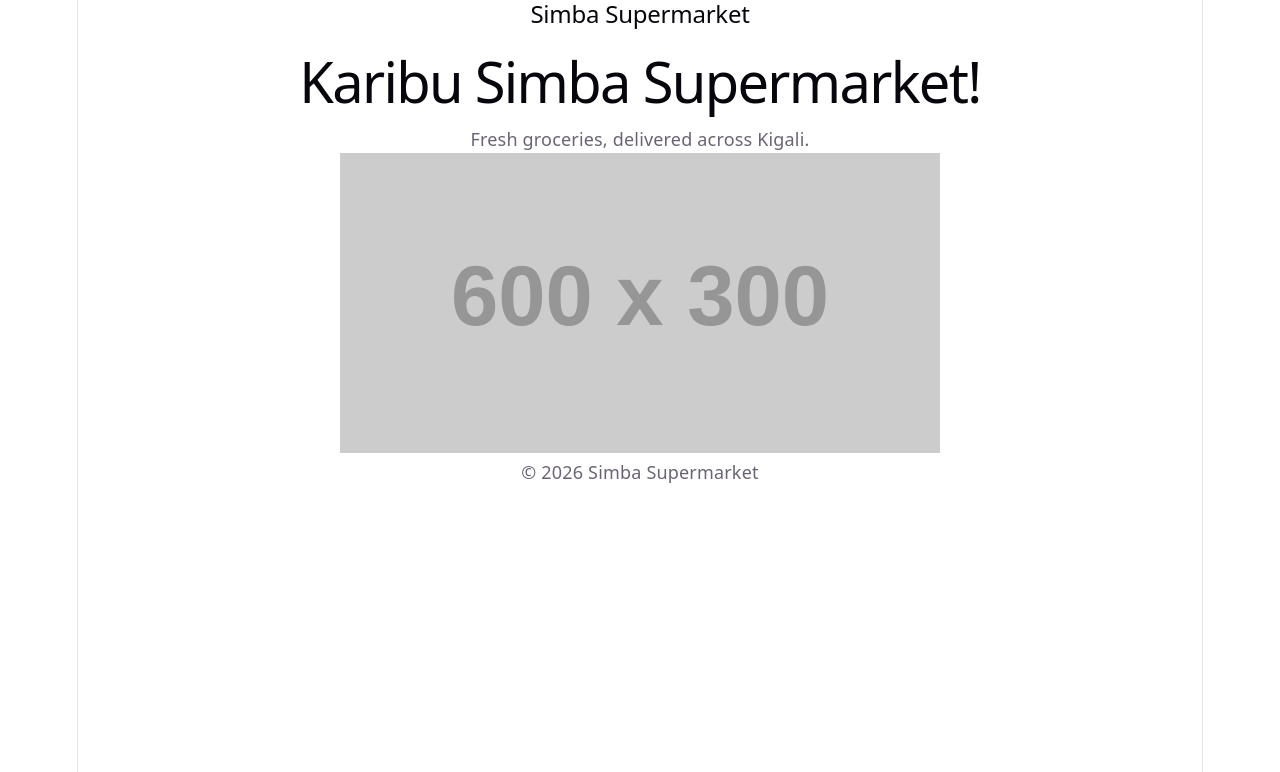
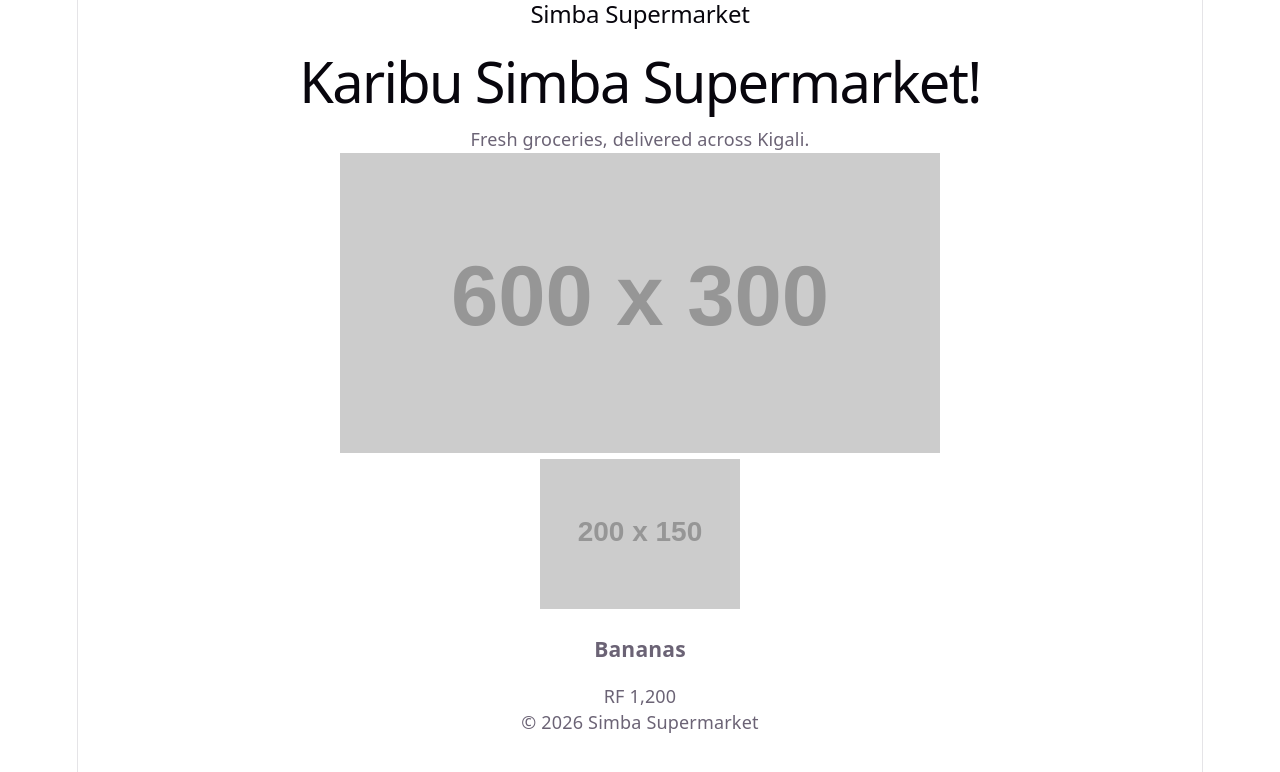
Before and after one commit to AlphaMugisha/react-app, a React (Vite) app: page / in a window 1280 px wide. Shown: the top 772 px of the page. Built offline with nearby package versions, Linux system fonts and the light colour scheme.

Commit message:
adding another part

```diff
--- a/src/App.css
+++ b/src/App.css
@@ -182,3 +182,20 @@
     border-right-color: var(--border);
   }
 }
+.product-card {
+  width: 200px;
+  padding: 10px;
+  border: 1px solid #ddd;
+  border-radius: 10px;
+  text-align: center;
+  margin: 20px auto;
+}
+
+.product-card img {
+  width: 100%;
+  border-radius: 8px;
+}
+
+.product-card h3 {
+  margin: 10px 0 5px;
+}
--- a/src/App.jsx
+++ b/src/App.jsx
@@ -1,12 +1,17 @@
 import Header from "./components/Header";
 import Hero from "./components/Hero";
 import Footer from "./components/Footer";
+import ProductCard from "./components/ProductCard";
+import products from "./data/Products";
 
 function App() {
   return (
     <>
       <Header />
       <Hero />
+
+      <ProductCard product={products[0]} />
+
       <Footer />
     </>
   );
--- /dev/null
+++ b/src/components/ProductCard.jsx
@@ -0,0 +1,18 @@
+function ProductCard({ product }) {
+  const { name, price, image } = product;
+
+  const formattedPrice = new Intl.NumberFormat("en-RW", {
+    style: "currency",
+    currency: "RWF",
+  }).format(price);
+
+  return (
+    <div className="product-card">
+      <img src={image} alt={name} />
+      <h3>{name}</h3>
+      <p>{formattedPrice}</p>
+    </div>
+  );
+}
+
+export default ProductCard;
--- /dev/null
+++ b/src/data/Products.js
@@ -0,0 +1,10 @@
+const products = [
+  {
+    id: 1,
+    name: "Bananas",
+    price: 1200,
+    image: "https://placehold.co/200x150"
+  }
+];
+
+export default products;
```
